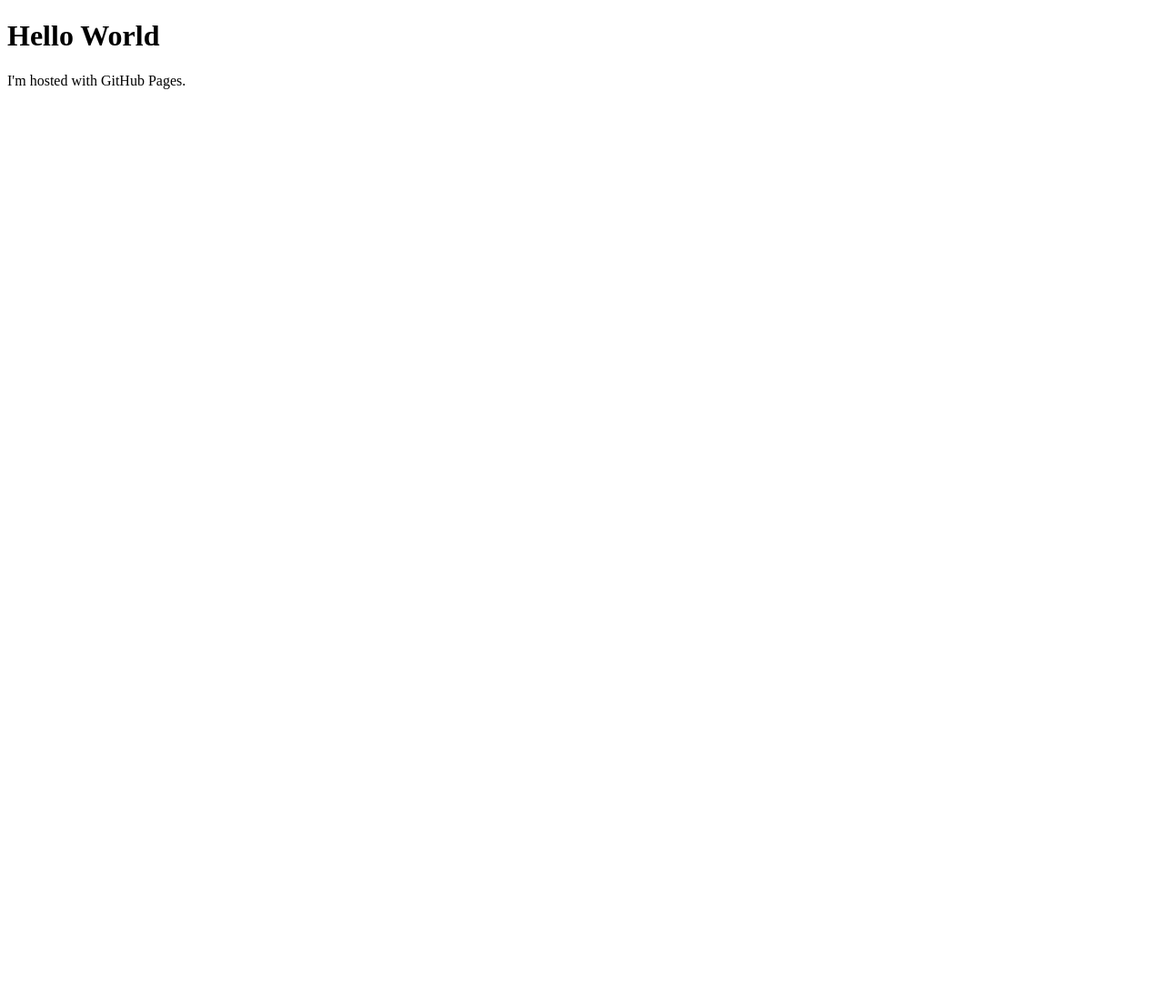
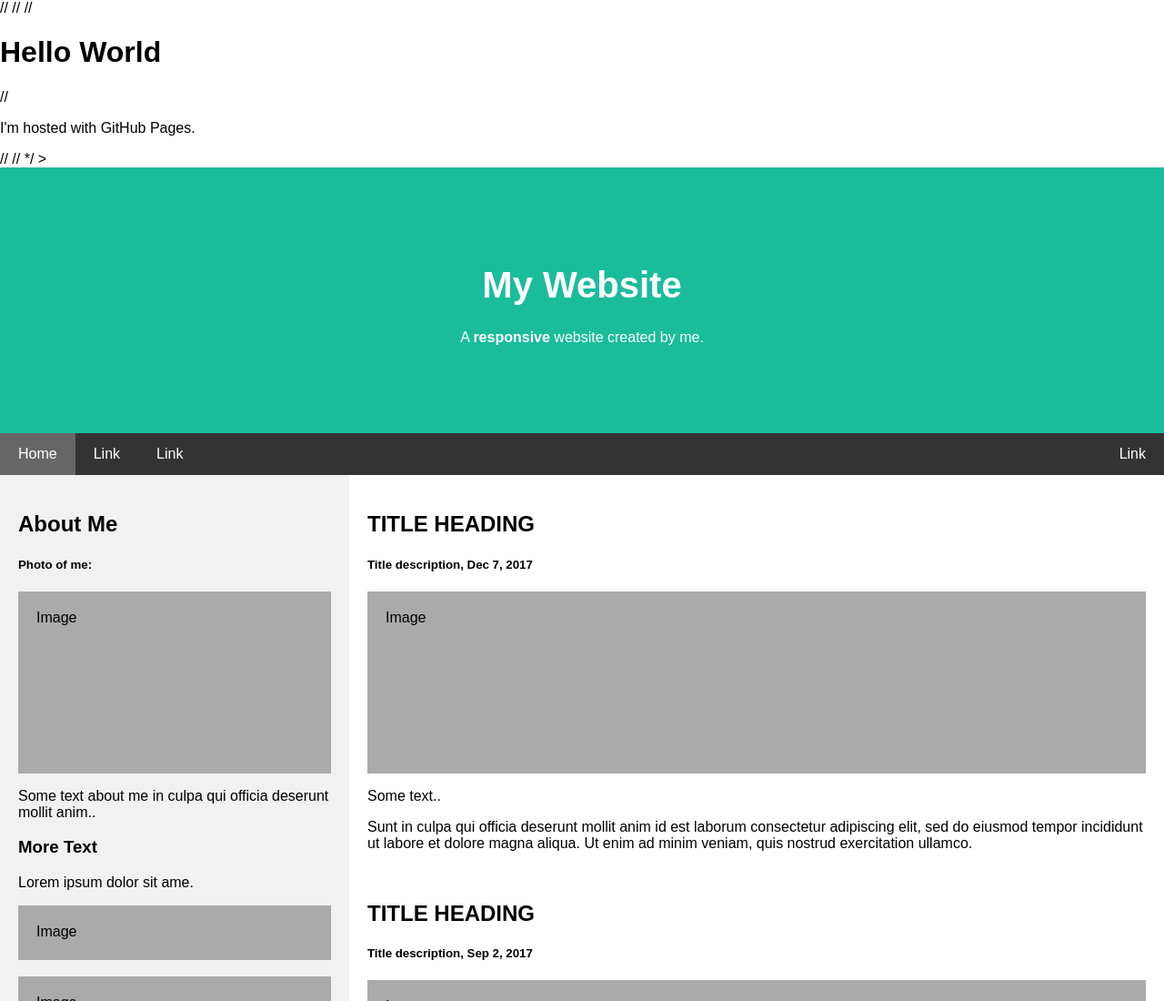
Before and after one commit to Iraban/Iraban.github.io, a plain HTML site: page index.html in a window 1280 px wide. Shown: the top 1100 px of the page at 91% size. Before the commit the page ends 800 px from the top, so only its background shows below. Drawn offline with Linux system fonts and the light colour scheme.

Commit message:
Update index.html

```diff
--- a/index.html
+++ b/index.html
@@ -1,7 +1,177 @@
+<! // /* <!DOCTYPE html>
+// <html>
+// <body>
+// <h1>Hello World</h1>
+// <p>I'm hosted with GitHub Pages.</p>
+// </body>
+// </html> */ >
+
 <!DOCTYPE html>
-<html>
+<html lang="en">
+<head>
+<title>WelCome to Master Iraban HomePage</title>
+<meta charset="UTF-8">
+<meta name="viewport" content="width=device-width, initial-scale=1">
+<style>
+* {
+  box-sizing: border-box;
+}
+
+/* Style the body */
+body {
+  font-family: Arial, Helvetica, sans-serif;
+  margin: 0;
+}
+
+/* Header/logo Title */
+.header {
+  padding: 80px;
+  text-align: center;
+  background: #1abc9c;
+  color: white;
+}
+
+/* Increase the font size of the heading */
+.header h1 {
+  font-size: 40px;
+}
+
+/* Sticky navbar - toggles between relative and fixed, depending on the scroll position. It is positioned relative until a given offset position is met in the viewport - then it "sticks" in place (like position:fixed). The sticky value is not supported in IE or Edge 15 and earlier versions. However, for these versions the navbar will inherit default position */
+.navbar {
+  overflow: hidden;
+  background-color: #333;
+  position: sticky;
+  position: -webkit-sticky;
+  top: 0;
+}
+
+/* Style the navigation bar links */
+.navbar a {
+  float: left;
+  display: block;
+  color: white;
+  text-align: center;
+  padding: 14px 20px;
+  text-decoration: none;
+}
+
+
+/* Right-aligned link */
+.navbar a.right {
+  float: right;
+}
+
+/* Change color on hover */
+.navbar a:hover {
+  background-color: #ddd;
+  color: black;
+}
+
+/* Active/current link */
+.navbar a.active {
+  background-color: #666;
+  color: white;
+}
+
+/* Column container */
+.row {
+  display: -ms-flexbox; /* IE10 */
+  display: flex;
+  -ms-flex-wrap: wrap; /* IE10 */
+  flex-wrap: wrap;
+}
+
+/* Create two unequal columns that sits next to each other */
+/* Sidebar/left column */
+.side {
+  -ms-flex: 30%; /* IE10 */
+  flex: 30%;
+  background-color: #f1f1f1;
+  padding: 20px;
+}
+
+/* Main column */
+.main {
+  -ms-flex: 70%; /* IE10 */
+  flex: 70%;
+  background-color: white;
+  padding: 20px;
+}
+
+/* Fake image, just for this example */
+.fakeimg {
+  background-color: #aaa;
+  width: 100%;
+  padding: 20px;
+}
+
+/* Footer */
+.footer {
+  padding: 20px;
+  text-align: center;
+  background: #ddd;
+}
+
+/* Responsive layout - when the screen is less than 700px wide, make the two columns stack on top of each other instead of next to each other */
+@media screen and (max-width: 700px) {
+  .row {
+    flex-direction: column;
+  }
+}
+
+/* Responsive layout - when the screen is less than 400px wide, make the navigation links stack on top of each other instead of next to each other */
+@media screen and (max-width: 400px) {
+  .navbar a {
+    float: none;
+    width: 100%;
+  }
+}
+</style>
+</head>
 <body>
-<h1>Hello World</h1>
-<p>I'm hosted with GitHub Pages.</p>
+
+<div class="header">
+  <h1>My Website</h1>
+  <p>A <b>responsive</b> website created by me.</p>
+</div>
+
+<div class="navbar">
+  <a href="#" class="active">Home</a>
+  <a href="#">Link</a>
+  <a href="#">Link</a>
+  <a href="#" class="right">Link</a>
+</div>
+
+<div class="row">
+  <div class="side">
+    <h2>About Me</h2>
+    <h5>Photo of me:</h5>
+    <div class="fakeimg" style="height:200px;">Image</div>
+    <p>Some text about me in culpa qui officia deserunt mollit anim..</p>
+    <h3>More Text</h3>
+    <p>Lorem ipsum dolor sit ame.</p>
+    <div class="fakeimg" style="height:60px;">Image</div><br>
+    <div class="fakeimg" style="height:60px;">Image</div><br>
+    <div class="fakeimg" style="height:60px;">Image</div>
+  </div>
+  <div class="main">
+    <h2>TITLE HEADING</h2>
+    <h5>Title description, Dec 7, 2017</h5>
+    <div class="fakeimg" style="height:200px;">Image</div>
+    <p>Some text..</p>
+    <p>Sunt in culpa qui officia deserunt mollit anim id est laborum consectetur adipiscing elit, sed do eiusmod tempor incididunt ut labore et dolore magna aliqua. Ut enim ad minim veniam, quis nostrud exercitation ullamco.</p>
+    <br>
+    <h2>TITLE HEADING</h2>
+    <h5>Title description, Sep 2, 2017</h5>
+    <div class="fakeimg" style="height:200px;">Image</div>
+    <p>Some text..</p>
+    <p>Sunt in culpa qui officia deserunt mollit anim id est laborum consectetur adipiscing elit, sed do eiusmod tempor incididunt ut labore et dolore magna aliqua. Ut enim ad minim veniam, quis nostrud exercitation ullamco.</p>
+  </div>
+</div>
+
+<div class="footer">
+  <h2>Footer</h2>
+</div>
+
 </body>
 </html>
```
